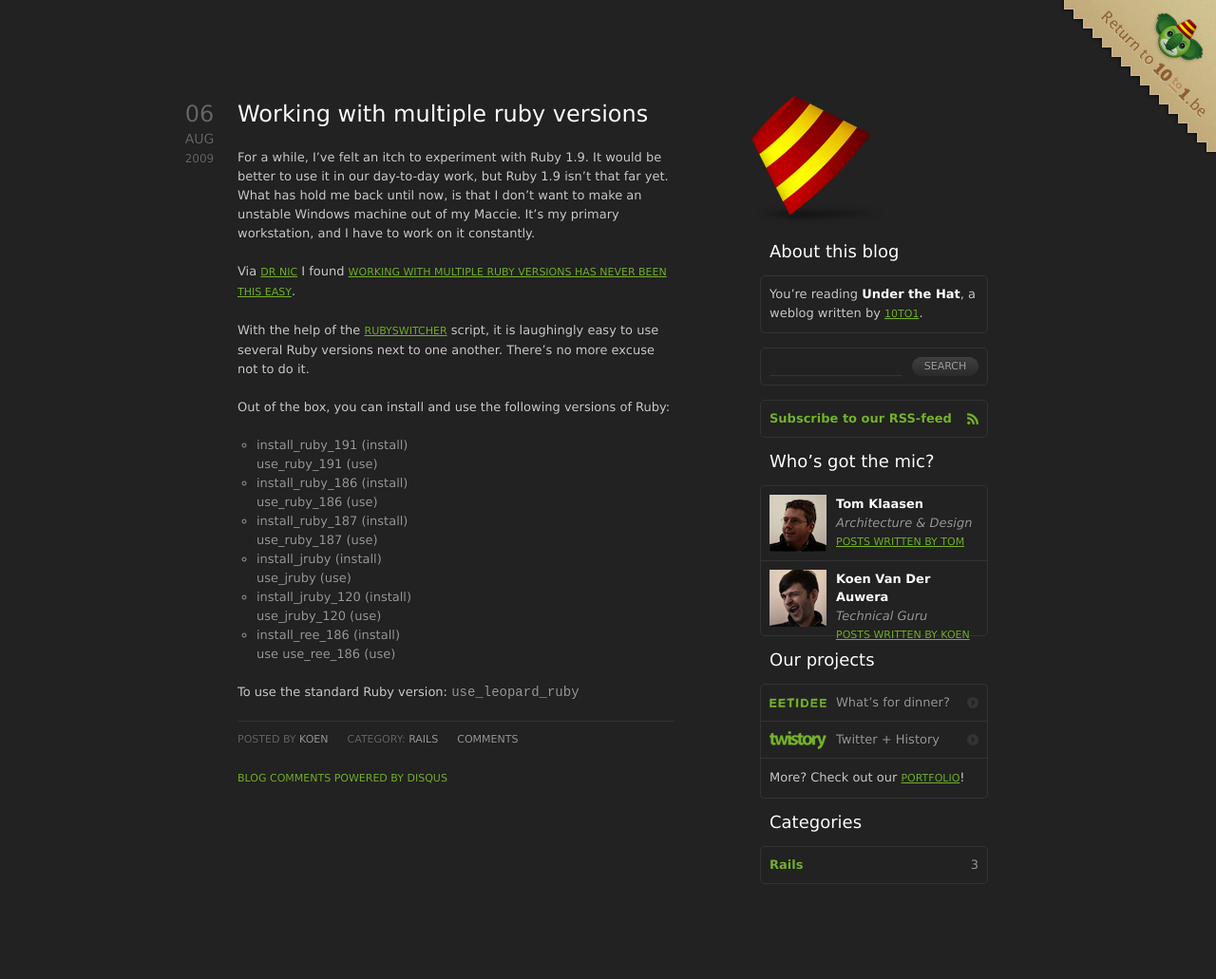
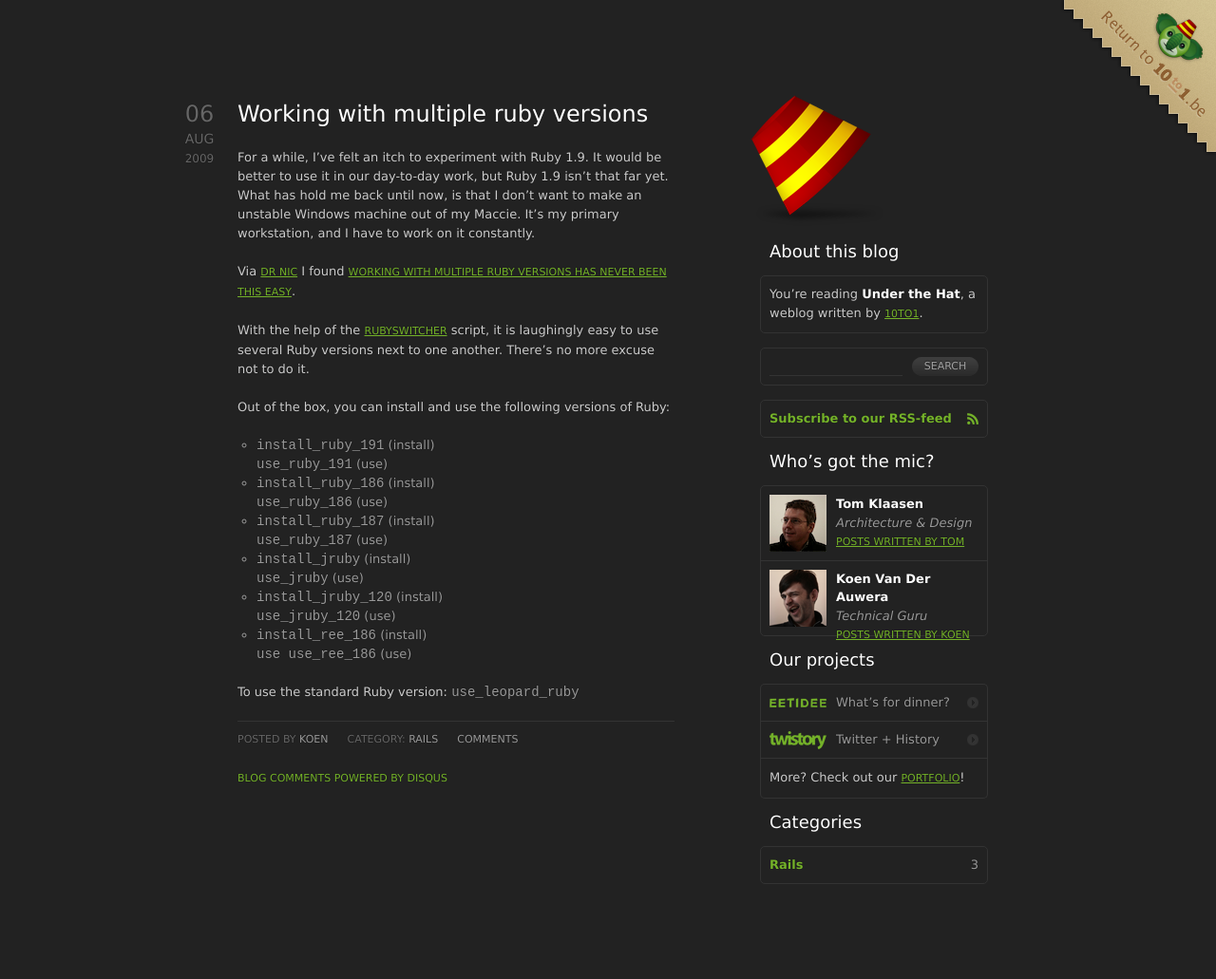
Before and after one commit to 10to1/10to1.github.com, a Jekyll site: the page built from _posts/2009-08-06-working-with-multiple-ruby-versions.md, in a window 1280 px wide. Shown: the whole page at 95% size. Built offline with Jekyll 4.4.1, drawn with Linux system fonts in a browser that asks for light colours; comment, search, counter and statistics services are not loaded.

Commit message:
fixed layout

```diff
--- a/_posts/2009-08-06-working-with-multiple-ruby-versions.md
+++ b/_posts/2009-08-06-working-with-multiple-ruby-versions.md
@@ -12,17 +12,17 @@
 
 Out of the box, you can install and use the following versions of Ruby:
 
-* install_ruby_191 (install) <br>
-use_ruby_191 (use)
-* install_ruby_186 (install) <br>
-use_ruby_186 (use)
-* install_ruby_187 (install) <br>
-use_ruby_187 (use)
-* install_jruby (install) <br>
-use_jruby (use)
-* install_jruby_120 (install) <br>
-use_jruby_120 (use)
-* install_ree_186 (install) <br>
-use use_ree_186 (use)
+* `install_ruby_191` (install) <br>
+`use_ruby_191` (use)
+* `install_ruby_186` (install) <br>
+`use_ruby_186` (use)
+* `install_ruby_187` (install) <br>
+`use_ruby_187` (use)
+* `install_jruby` (install) <br>
+`use_jruby` (use)
+* `install_jruby_120` (install) <br>
+`use_jruby_120` (use)
+* `install_ree_186` (install) <br>
+`use use_ree_186` (use)
 
 To use the standard Ruby version: `use_leopard_ruby`
```
